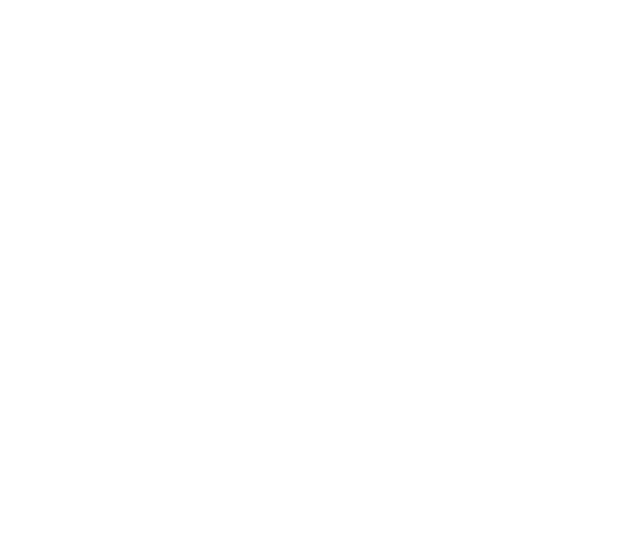
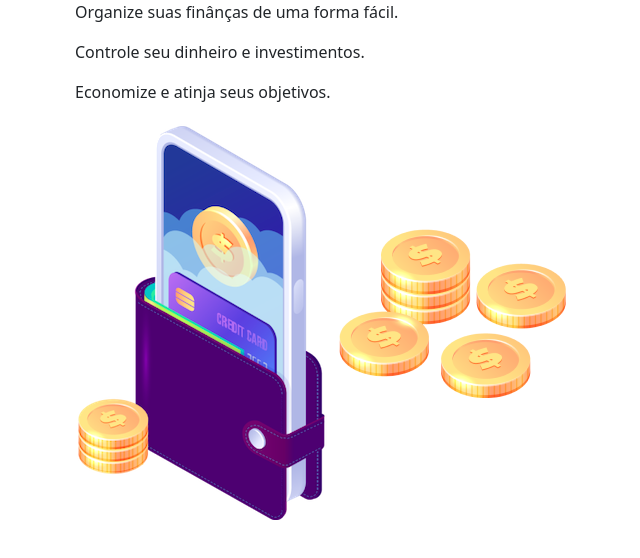
Before and after one commit to CosmoAndrade/projeto-nikel-codai, a plain HTML site: page public/index.html in a window 1280 px wide. Shown: the whole page, without its empty margins (7-647 px from the left). Drawn offline with nearby package versions, Linux system fonts and the light colour scheme.

Commit message:
Add conteúdo da primeira row

```diff
--- a/public/index.html
+++ b/public/index.html
@@ -1,18 +1,36 @@
 <!DOCTYPE html>
 <html lang="pt-br">
+
 <head>
     <meta charset="UTF-8">
     <meta http-equiv="X-UA-Compatible" content="IE=edge">
     <meta name="viewport" content="width=device-width, initial-scale=1.0">
-    <link href="https://cdn.jsdelivr.net/npm/bootstrap@5.1.3/dist/css/bootstrap.min.css" rel="stylesheet" integrity="sha384-1BmE4kWBq78iYhFldvKuhfTAU6auU8tT94WrHftjDbrCEXSU1oBoqyl2QvZ6jIW3" crossorigin="anonymous">
+    <link href="https://cdn.jsdelivr.net/npm/bootstrap@5.1.3/dist/css/bootstrap.min.css" rel="stylesheet"
+        integrity="sha384-1BmE4kWBq78iYhFldvKuhfTAU6auU8tT94WrHftjDbrCEXSU1oBoqyl2QvZ6jIW3" crossorigin="anonymous">
     <link rel="stylesheet" href="css/styles.css">
     <title>Nikel</title>
 </head>
+
 <body>
 
     <main>
         <div class="container">
             <div class="row">
+                <div class="col">
+                    <div>
+                        <p>
+                            Organize suas finânças de uma forma fácil.
+                        </p>
+                        <p>Controle seu dinheiro e investimentos.</p>
+                        <p>Economize e atinja seus objetivos.</p>
+
+                        <div>
+                            <img src="./assets/images/pocket.png" class="img-fluid"  alt="img-pocket">
+                            <img src="./assets/images/coins.png" class="img-fluid" alt="img-coins">
+                        </div>
+
+                    </div>
+                </div>
                 <div class="col">
 
                 </div>
@@ -23,6 +41,9 @@
 
 
 
-    <script src="https://cdn.jsdelivr.net/npm/bootstrap@5.1.3/dist/js/bootstrap.bundle.min.js" integrity="sha384-ka7Sk0Gln4gmtz2MlQnikT1wXgYsOg+OMhuP+IlRH9sENBO0LRn5q+8nbTov4+1p" crossorigin="anonymous"></script>
+    <script src="https://cdn.jsdelivr.net/npm/bootstrap@5.1.3/dist/js/bootstrap.bundle.min.js"
+        integrity="sha384-ka7Sk0Gln4gmtz2MlQnikT1wXgYsOg+OMhuP+IlRH9sENBO0LRn5q+8nbTov4+1p"
+        crossorigin="anonymous"></script>
 </body>
+
 </html>
```
Lines whose indentation alone changed are shown as unchanged.
